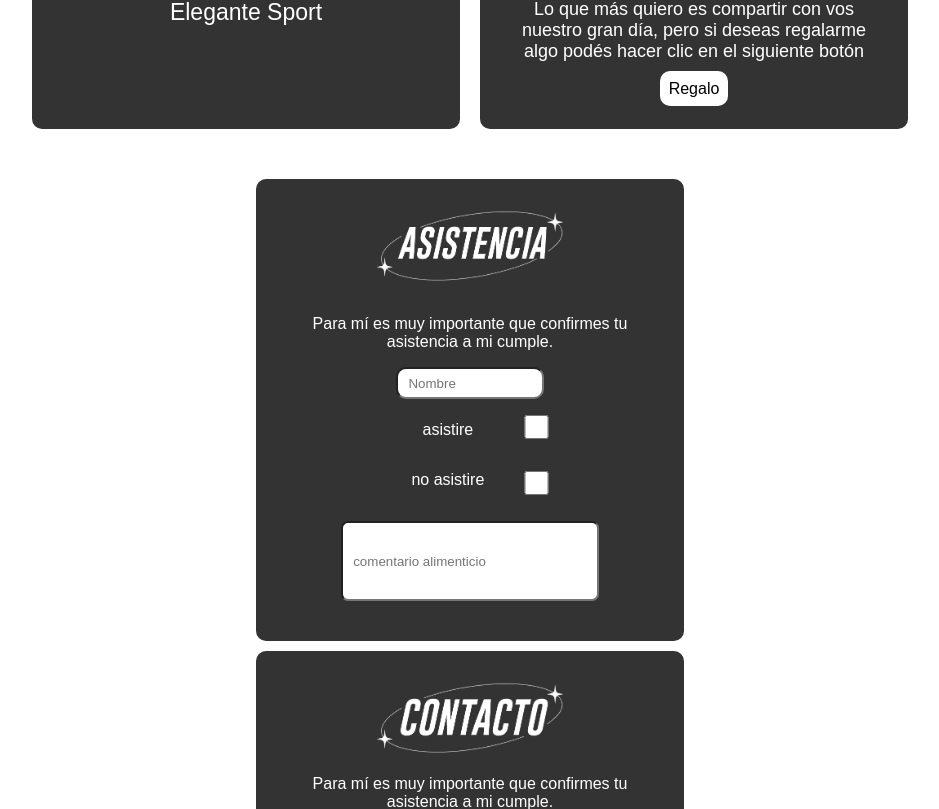
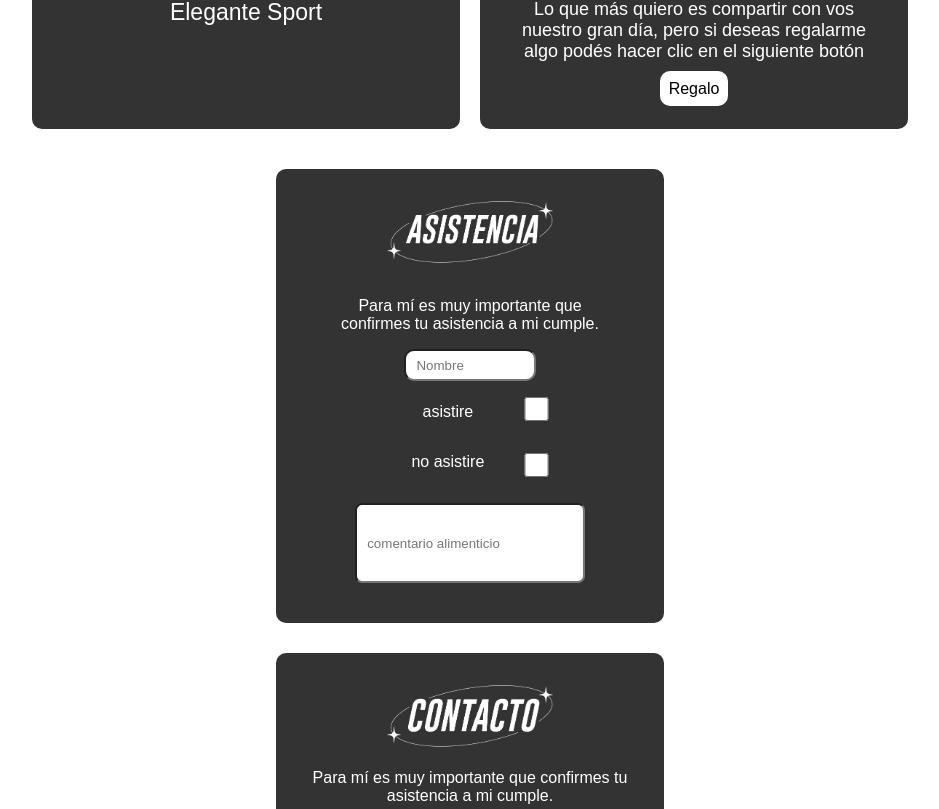
Before and after one commit to CrisValhas/Flama-Estudio, a React (Create React App) app: page /invitaciones/Mis15Morena in a window 1280 px wide. Shown: the part 1478-2287 px from the top of the page, without its empty margins (170-1109 px from the left). Built offline with nearby package versions, Linux system fonts and the light colour scheme.

Commit message:
delete border

```diff
--- a/src/components/pages/invitations/mis15Morena.css
+++ b/src/components/pages/invitations/mis15Morena.css
@@ -7,10 +7,6 @@ video {
 }
 
 .playSound-button {
-    /* position: absolute;
-    overflow-y: 0;
-    overflow-x: 0; */
-    /* position: relative; */
     width: 100px;
     height: 100px;
     border-radius: 50%;
@@ -25,8 +21,6 @@ video {
 
 .morena-container {
     font-family: sans-serif;
-    /* background-color: black; */
-    /* height: 100vh; */
     width: 100%;
     display: flex;
     flex-direction: column;
@@ -40,39 +34,28 @@ video {
     color: white;
     font-size: 26px;
     text-align: center;
-    /* border-style: double;
-    border-width: 10px;
-    border-radius: 5px;
-    border-color: thistle; */
     padding: 20px;
 }
 
 .morena-title {
     overflow: hidden;
-    /* border-radius: 20px; */
     width: 100%;
     font-family: cursive;
     font-style: italic;
     text-align: center;
-    /* background-color: black; */
     font-size: 50px;
     margin-top: 50px;
 }
 
 .morena-portada {
     width: 80%;
-    /* border-width: medium; */
-    /* border-style: outset; */
-    /* border-color: white; */
     border-radius: 20px;
-    /* opacity: 0.9; */
 }
 
 .morena-date {
     text-align: center;
     color: white;
     font-size: 40px;
-    /* margin: 30px; */
 }
 
 .morena-date-img {
@@ -83,12 +66,7 @@ video {
     width: 70%;
     color: white;
     font-size: 26px;
-    /* margin: 30px; */
     text-align: center;
-    /* border-style: double;
-    border-width: 10px;
-    border-radius: 5px;
-    border-color: thistle; */
     padding: 20px;
 }
 
@@ -99,29 +77,22 @@ video {
 }
 
 .morena-boxItem {
-    box-shadow: 3px 3px 3px 1px rgba(255, 255, 255, 0.800);
-    /* width: 30%; */
+    /* box-shadow: 3px 3px 3px 1px rgba(255, 255, 255, 0.800); */
     color: white;
     font-size: 18px;
     margin: 10px;
     text-align: center;
-    /* background-color: rgba(255, 255, 255, 0.205); */
     background-color: rgba(0, 0, 0, 0.800);
-    /* border-style: outset; */
     border-width: 5px;
     border-radius: 10px;
-    /* border-color: thistle; */
     padding: 30px;
 }
 
 .boxItem-title {
     width: 70%;
-    /* box-sizing: border-box; */
     color: white;
     border-color: white;
-    /* font-size: 30px; */
     margin-bottom: 16px;
-
 }
 
 .boxItem-second {
@@ -129,7 +100,6 @@ video {
     border-color: white;
     font-size: 23px;
     margin: 16px;
-    /* width: 30vh; */
 }
 
 .boxItem-button {
@@ -138,15 +108,12 @@ video {
     color: rgb(0, 0, 0);
     font-size: 16px;
     text-align: center;
-    /* border-style: solid; */
-    /* border-width: 3px; */
     border-radius: 10px;
     background-color: rgb(255, 255, 255);
     padding: 9px;
 }
 
 .boxItem-button:hover {
-    /* background-color: rgba(197, 14, 197, 0.308); */
     opacity: 0.9;
 }
 
@@ -155,23 +122,22 @@ video {
     flex-direction: column;
     align-items: center;
 }
+
 .form-declaration{
     margin: 16px;
 }
+
 .morena-input-name{
     width: 40%;
     height: 4vh;
     border-radius: 10px;
-    /* margin: 7px; */
     padding: 10px;
 }
+
 .morena-checkbox{
     display: grid;
     grid-template-columns: 50% 50%;
     justify-items: flex-end;
-    /* justify-content: center; */
-    /* width: 80%; */
-
 }
 
 .morena-btns-confirm {
@@ -181,24 +147,22 @@ video {
     align-content: center;
     justify-content: center;
     width: 50%;
-    /* gap: 16px; */
-    /* margin: 10px; */
 }
+
 .form-second {
     width: 100px;
     color: white;
     border-color: white;
     font-size: 16px;
     margin: 16px;
-    /* width: 30vh; */
 }
+
 .morena-input {
     width: 70%;
     height: 3vh;
-    /* border-radius: 10px; */
     margin: 16px;
-    /* padding: 20px; */
 }
+
 .morena-input-commments {
     width: 70%;
     height: 10vh;
@@ -210,20 +174,16 @@ video {
 .morena-boxItemNonSection {
     color: white;
     font-size: 16px;
-    margin: 10px;
+    margin: 30px;
     text-align: center;
-    /* border-style: outset; */
-    box-shadow: 3px 3px 3px 1px rgba(255, 255, 255, 0.800);
+    /* box-shadow: 3px 3px 3px 1px rgba(255, 255, 255, 0.800); */
     background-color: rgba(0, 0, 0, 0.800);
     border-width: 5px;
     border-radius: 10px;
-    /* border-color: thistle; */
     padding: 30px;
-    /* width: 70%; */
 }
 
 .morena-nonSection {
-    margin: 30px;
     width: 35%;
 }
 
@@ -231,15 +191,19 @@ video {
     .morena-portada{
         width: 100%;
     }
+
     .boxItem-title{
         width: 95%;
     }
+
     .boxItem-second{
         font-size:19px
     }
+
     .morena-boxItem{
         font-size:15px
     }
+
     .morena-box {
         display: flex;
         flex-direction: column;
@@ -248,9 +212,11 @@ video {
     .morena-nonSection {
         width: 70%;
     }
+
     .morena-input-name{
         width: 100%;
     }
+
     .morena-input-commments{
         width: 100%;
     }
```
Also changed, not shown: src/components/pages/invitations/mis15Morena.jsx (+2 -10 lines).
